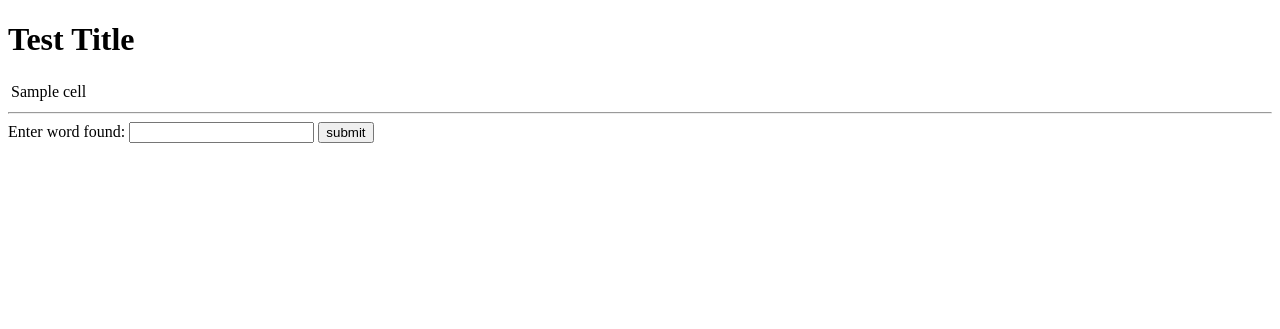
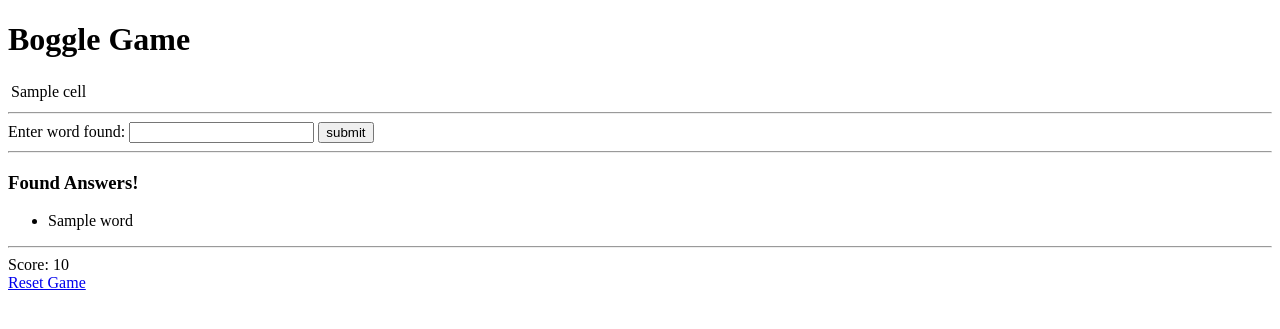
Before and after one commit to CKSK-jp/boggle-game, a Flask app: template templates/home.html in a window 1280 px wide. Shown: the top 329 px of the page. Run offline with Flask 3, Linux system fonts and the light colour scheme; the template is opened without the code that fills it: most values are stand-ins (such as "Sample title", 1, 10 or a date in 2020); parts of the project's set-up code (start-up, migrations or seed data) failed here and were passed over.

Commit message:
score implementation

```diff
--- a/app.py
+++ b/app.py
@@ -1,48 +1,66 @@
-from flask import Flask, flash, jsonify, redirect, render_template, request, session
+from flask import Flask, jsonify, redirect, render_template, request, session, url_for
 
 from boggle import Boggle
 
-# from flask_debugtoolbar import DebugToolbarExtension
-
-
-# boggle_game = Boggle()
 app = Flask(__name__)
 app.config["SECRET_KEY"] = "asdf123"
-
 app.debug = True
-# toolbar = DebugToolbarExtension(app)
 
 boggle_instance = Boggle()
-board = boggle_instance.make_board()
+initial_board = boggle_instance.make_board()
 found_words = []
+score = 0
 
 
 @app.route("/")
 def boggle_homepage():
-    session["current_board"] = board
-    return render_template("home.html", game_board=board)
+    session.setdefault("current_board", initial_board)
+    session.setdefault("found_words", [])
+    session.setdefault("current_score", 0)
+    return render_template(
+        "home.html",
+        current_board=session["current_board"],
+        found_words=session["found_words"],
+        current_score=session["current_score"],
+    )
 
 
 @app.route("/submit-guess", methods=["POST"])
 def submit_guess():
     data = request.get_json()
     guess = data.get("guess")
+    result = boggle_instance.check_valid_word(session["current_board"], guess)
 
-    result = boggle_instance.check_valid_word(board, guess)
     if result == "ok":
-        message = "you found a word!"
-        found_words.append(guess)
+        if guess not in found_words:
+            message = "you found a word!"
+            found_words.append(guess)
+            session["found_words"] = found_words
+
+            session["current_score"] += len(guess)
+        else:
+            message = "already guessed!"
+
     elif result == "not-on-board":
         message = "invalid guess"
     else:
         message = "not a word"
-
-    return jsonify({"foundWords": found_words, "feedback": message})
+    print(session["found_words"], session["current_score"])
+    return jsonify(
+        {
+            "foundWords": session["found_words"],
+            "feedback": message,
+            "score": session["current_score"],
+        }
+    )
 
 
-@app.route("/redirect-me")
-def redirect_me():
-    return redirect("/")
+@app.route("/reset-game")
+def reset_game():
+    session["found_words"] = []
+    session["current_board"] = boggle_instance.make_board()
+    session["current_score"] = 0
+    return redirect(url_for("boggle_homepage"))
 
 
 if __name__ == "__main__":
--- a/static/app.js
+++ b/static/app.js
@@ -1,17 +1,21 @@
+const $guess = $('input[name="guess"]');
 const $wordList = $('#found-words-list');
-const $feedbackDiv = $('.feedback')
+const $feedbackDiv = $('.feedback');
+const $scorebox = $('#user-score');
 
 async function submitGuess() {
   try {
-    let guess = $('input[name="guess"]').val();
+    let guess = $guess.val();
+    $guess.val('');
 
     const response = await axios.post("/submit-guess", {
       guess: guess
     });
-    console.log(response.status)
     if (response.status === 200) {
+      console.log(response);
       updateFoundWords(response.data.foundWords)
       updateMessage(response.data.feedback)
+      updateScore(response.data.score)
     }
   } catch (error) {
     console.log(error);
@@ -19,15 +23,17 @@ async function submitGuess() {
 }
 
 function updateFoundWords(foundWords) {
-  $wordList.empty()
+  $wordList.empty();
   foundWords.forEach(word => {
-    console.log(word)
-    const foundWordItem = $('<li>').text(word)
-    $wordList.append(foundWordItem)
+    const foundWordItem = $('<li>').text(word);
+    $wordList.append(foundWordItem);
   })
 }
 
 function updateMessage(msg) {
-  console.log(msg);
-  $feedbackDiv.text(msg)
+  $feedbackDiv.text(msg);
 }
+
+function updateScore(score) {
+  $scorebox.text(score);
+}
--- a/templates/home.html
+++ b/templates/home.html
@@ -5,15 +5,15 @@
   <meta charset="UTF-8">
   <meta name="viewport" content="width=device-width, initial-scale=1.0">
   <link rel="stylesheet" href="/static/styles.css">
-  <title>Test Title</title>
+  <title>Boggle Game</title>
 </head>
 
 <body>
-  <h1>Test Title</h1>
+  <h1>Boggle Game</h1>
 
   <section id="game-section">
     <table>
-      {% for row in game_board %}
+      {% for row in current_board %}
       <tr>
         {% for cell in row %}
         <td>{{ cell }}</td>
@@ -33,7 +33,19 @@
 
   <div class="feedback">
   </div>
-  <ul id="found-words-list"></ul>
+
+  <hr>
+  <h3>Found Answers!</h3>
+
+  <ul id="found-words-list">
+    {% for word in found_words %}
+    <li>{{ word }}</li>
+    {% endfor %}
+  </ul>
+
+  <hr>
+  <div id="user-score">Score: {{ current_score }}</div>
+  <a href="/reset-game">Reset Game</a>
 
   <script src="https://code.jquery.com/jquery-3.7.1.js"></script>
   <script src="https://unpkg.com/axios/dist/axios.js"></script>
```
Also changed, not shown: test_game/test_board.py (+19 -42 lines), test_game/test_guesses.py (added, +38 -0 lines).
